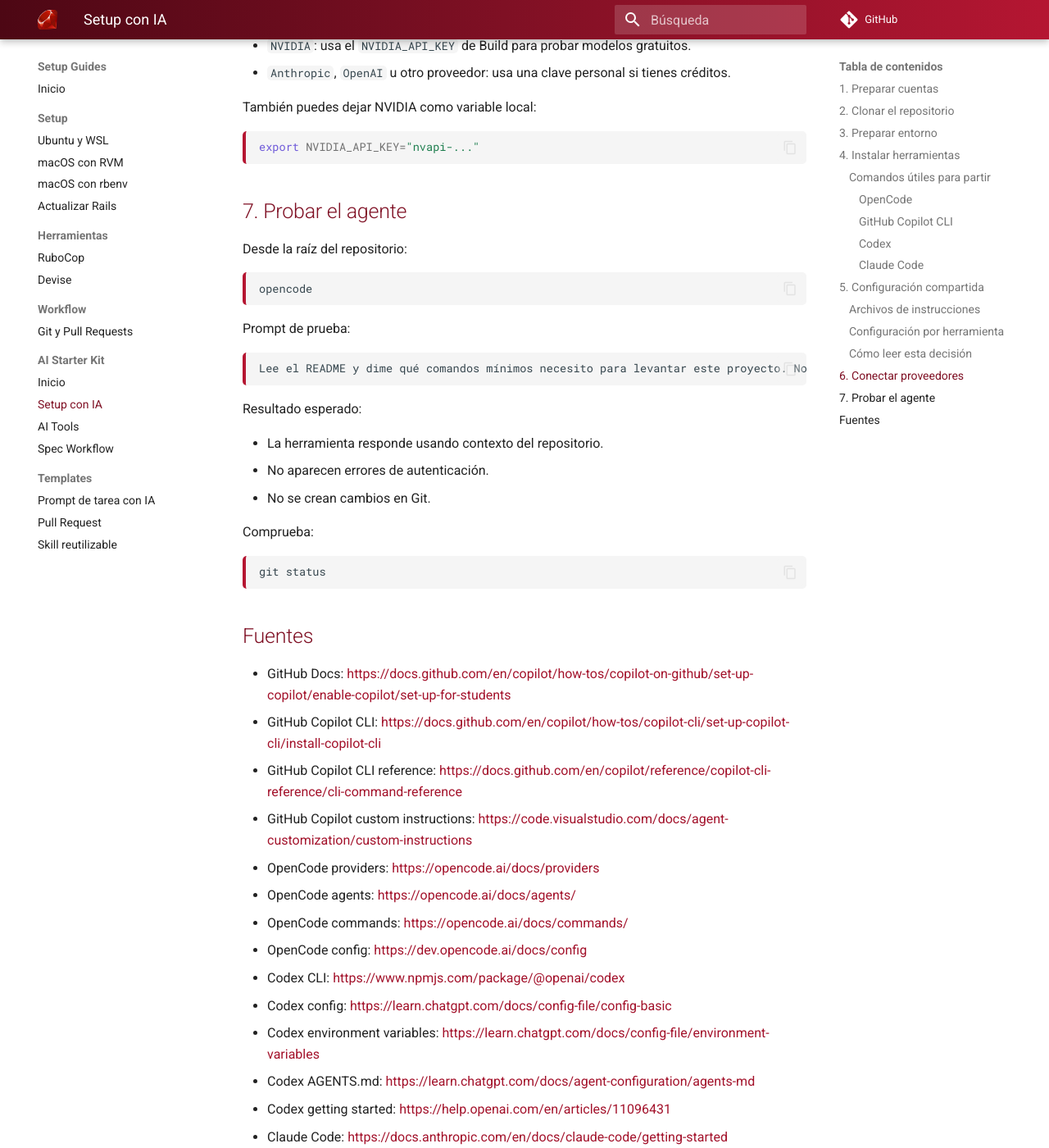
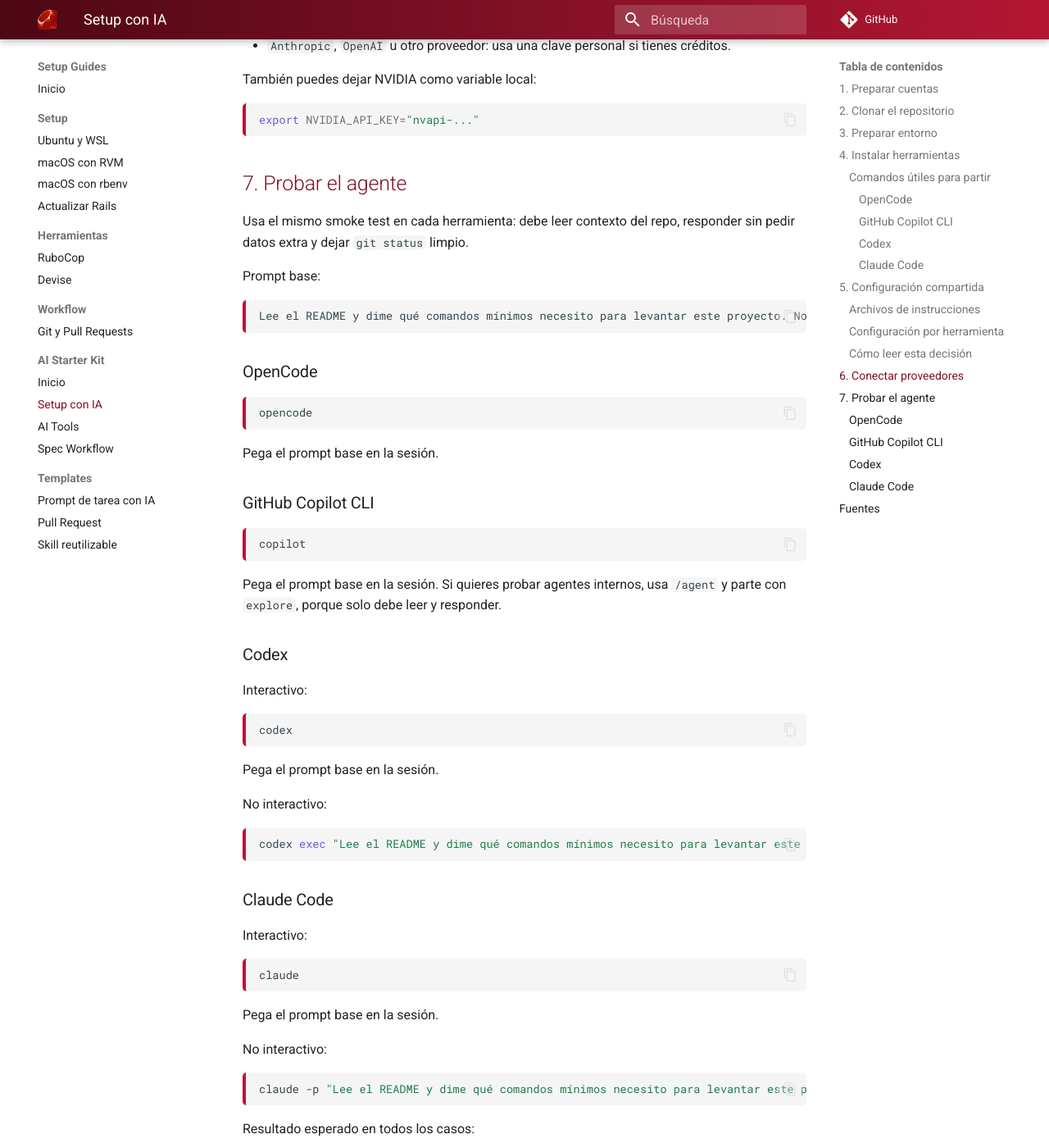
Before and after one commit to IIC2143/Setup-Guides, an MkDocs documentation site: the page built from docs/guides/ai-starter-kit/setup.md, in a window 1280 px wide and 1400 px high, scrolled down 6022 px. Shown: the whole window at 82% size. Built offline with MkDocs 1.6.1 and Material for MkDocs 9.7.7, drawn with Linux system fonts in a browser that asks for light colours; comment, search, counter and statistics services are not loaded; some of the changed text lies outside the part shown.

Commit message:
docs: add agent smoke test examples

````diff
--- a/docs/guides/ai-starter-kit/setup.md
+++ b/docs/guides/ai-starter-kit/setup.md
@@ -67,8 +67,8 @@ GitHub Copilot CLI:
 
 ```bash
 npm install -g @github/copilot
-gh auth login --web
-gh copilot
+copilot login
+copilot
 ```
 
 Codex:
@@ -164,7 +164,6 @@ Para una primera entrega, no necesitas configurar todo. Basta con que el repo te
 
 Ejemplos que sí pueden ir al repo:
 
-- `bin/ci` es el comando esperado antes de abrir un PR.
 - No se deben commitear tokens, claves ni credenciales.
 - Las tareas no triviales deben partir desde un spec y un plan.
 - Los PRs deben apuntar a `main` y pasar CI antes de mergear.
@@ -205,19 +204,63 @@ export NVIDIA_API_KEY="nvapi-..."
 
 ## 7. Probar el agente
 
-Desde la raíz del repositorio:
+Usa el mismo smoke test en cada herramienta: debe leer contexto del repo, responder sin pedir datos extra y dejar `git status` limpio.
+
+Prompt base:
+
+```text
+Lee el README y dime qué comandos mínimos necesito para levantar este proyecto. No edites archivos.
+```
+
+### OpenCode
 
 ```bash
 opencode
 ```
 
-Prompt de prueba:
+Pega el prompt base en la sesión.
 
-```text
-Lee el README y dime qué comandos mínimos necesito para levantar este proyecto. No edites archivos.
+### GitHub Copilot CLI
+
+```bash
+copilot
 ```
 
-Resultado esperado:
+Pega el prompt base en la sesión. Si quieres probar agentes internos, usa `/agent` y parte con `explore`, porque solo debe leer y responder.
+
+### Codex
+
+Interactivo:
+
+```bash
+codex
+```
+
+Pega el prompt base en la sesión.
+
+No interactivo:
+
+```bash
+codex exec "Lee el README y dime qué comandos mínimos necesito para levantar este proyecto. No edites archivos."
+```
+
+### Claude Code
+
+Interactivo:
+
+```bash
+claude
+```
+
+Pega el prompt base en la sesión.
+
+No interactivo:
+
+```bash
+claude -p "Lee el README y dime qué comandos mínimos necesito para levantar este proyecto. No edites archivos."
+```
+
+Resultado esperado en todos los casos:
 
 - La herramienta responde usando contexto del repositorio.
 - No aparecen errores de autenticación.
````
